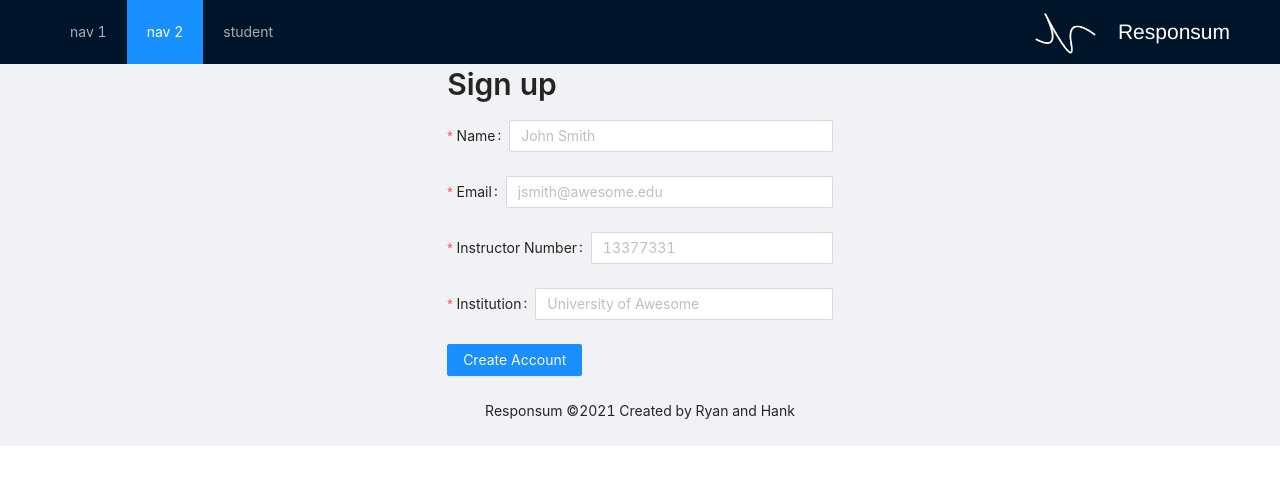
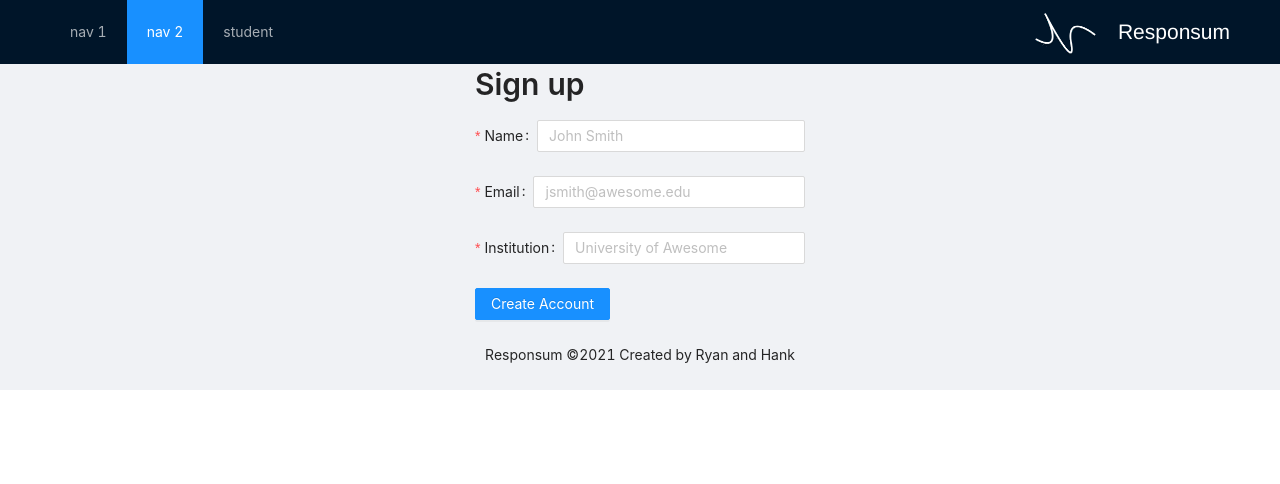
Before and after one commit to hank-w/Respon_sum, a React (Create React App) app in the folder web/: page /instructors/signup in a window 1280 px wide. Shown: the top 484 px of the page. Built offline with nearby package versions, Linux system fonts and the light colour scheme.

Commit message:
instructors signup up lol

```diff
--- a/web/src/components/pages/instructors/InstructorSignup.tsx
+++ b/web/src/components/pages/instructors/InstructorSignup.tsx
@@ -13,7 +13,6 @@ const DEFAULT_STUDENT: Instructor = {
   id: '',
   name: '',
   email: '',
-  studentNumber: '',
   institution: '',
 };
 
@@ -59,10 +58,6 @@ const InstructorSignup = () => {
             <Input placeholder="jsmith@awesome.edu" value={s.email}
               onChange={e => setCreatingInstructor({...s, email: e.target.value})} />
           </Form.Item>
-          <Form.Item label="Instructor Number" required>
-            <Input placeholder="13377331" value={s.studentNumber}
-              onChange={e => setCreatingInstructor({...s, studentNumber: e.target.value})} />
-          </Form.Item>
           <Form.Item label="Institution" required>
             <Input placeholder="University of Awesome" value={s.institution}
               onChange={e => setCreatingInstructor({...s, institution: e.target.value})}/>
```
